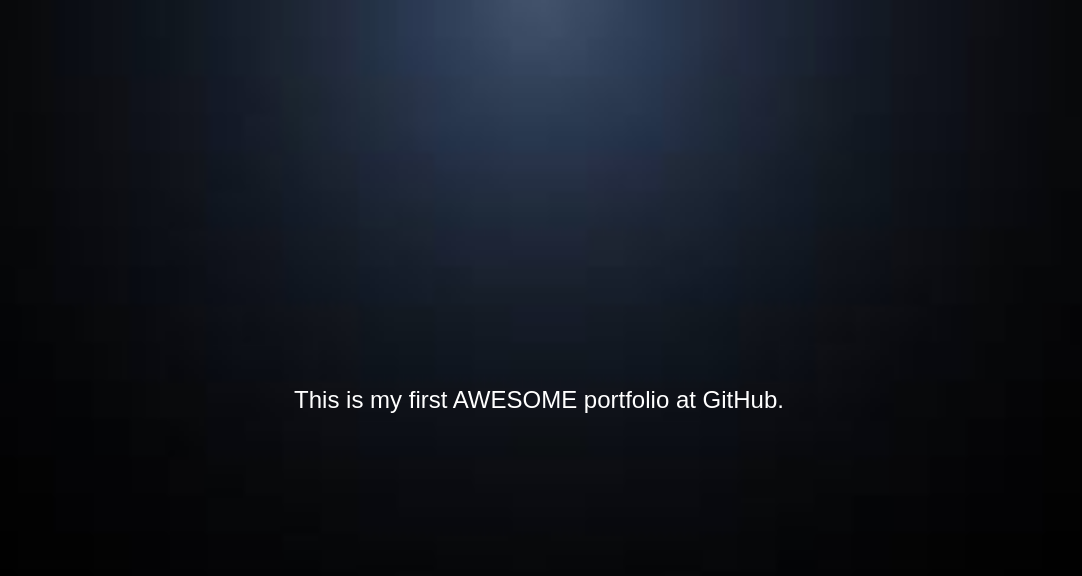
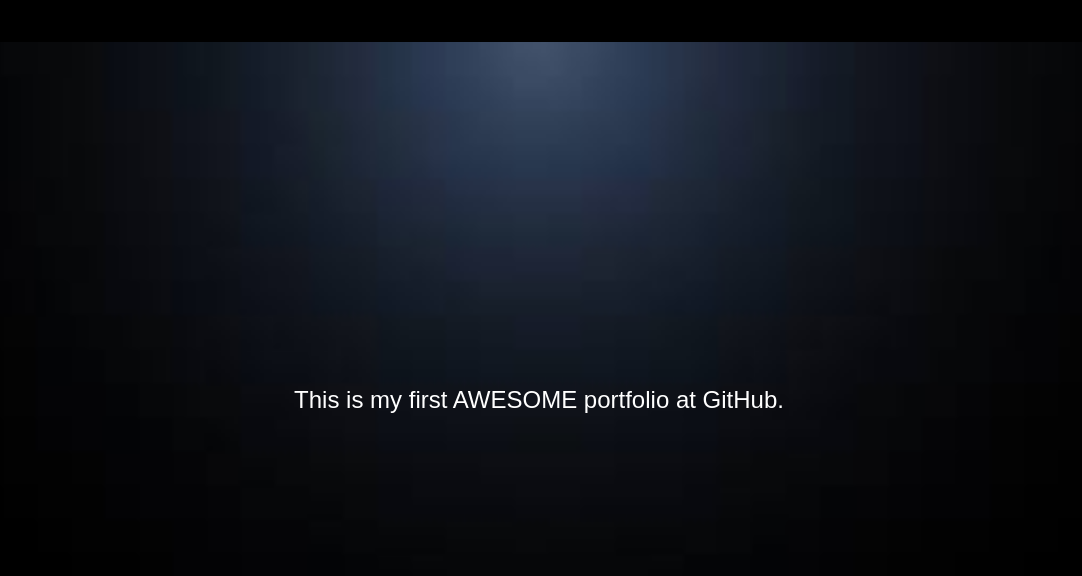
Before and after one commit to xfex0/PPM-app, a plain HTML site: page index.html in a window 1280 px wide. Shown: the whole page, without its empty margins (101-1183 px from the left). Drawn offline with Linux system fonts and the light colour scheme.

Commit message:
Update index.html

```diff
--- a/index.html
+++ b/index.html
@@ -9,14 +9,18 @@
             height: 100%;
         }
         body {
-            background: url('images.jpg') center center no-repeat;
-            background-size: cover;
+            background-image: url('images.jpg');
+            background-position: center;
+            background-repeat: no-repeat;
+            background-size: contain;
+            background-color: black;
             color: white;
             display: flex;
             justify-content: center;
             align-items: center;
             font-family: Arial, sans-serif;
             font-size: 24px;
+            text-align: center;
         }
     </style>
 </head>
```
